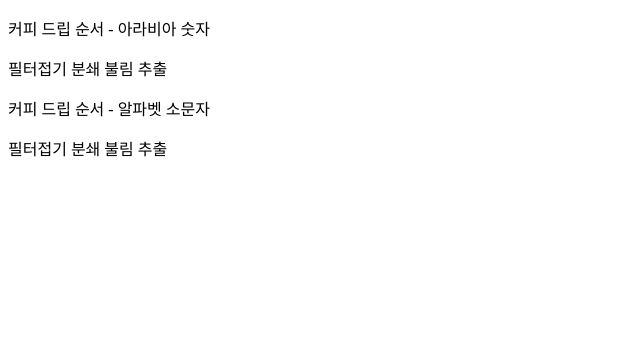
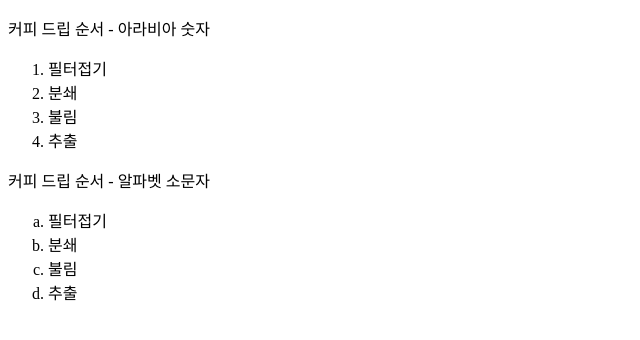
Before and after one commit to my-U/html5_css3_study, a plain HTML site: page 09/09_15/quiz-3.html in a window 1280 px wide. Shown: the whole page, without its empty margins (0-640 px from the left). Drawn offline with Linux system fonts and the light colour scheme.

Commit message:
html_css_practice_09_15

```diff
--- a/09/09_15/quiz-3.html
+++ b/09/09_15/quiz-3.html
@@ -6,14 +6,18 @@
 </head>
 <body>
 	<p>커피 드립 순서 - 아라비아 숫자</p>
-	필터접기
-	분쇄
-	불림
-	추출
+	<ol>
+		<li>필터접기</li>
+		<li>분쇄</li>
+		<li>불림</li>
+		<li>추출</li>
+	</ol>
 	<p>커피 드립 순서 - 알파벳 소문자</p>
-	필터접기
-	분쇄
-	불림
-	추출
+	<ol type="a">
+		<li>필터접기</li>
+		<li>분쇄</li>
+		<li>불림</li>
+		<li>추출</li>
+	</ol>
 </body>
 </html>
```
Also changed, not shown: 09/09_15/quiz-4.html (added, +20 -0 lines).
